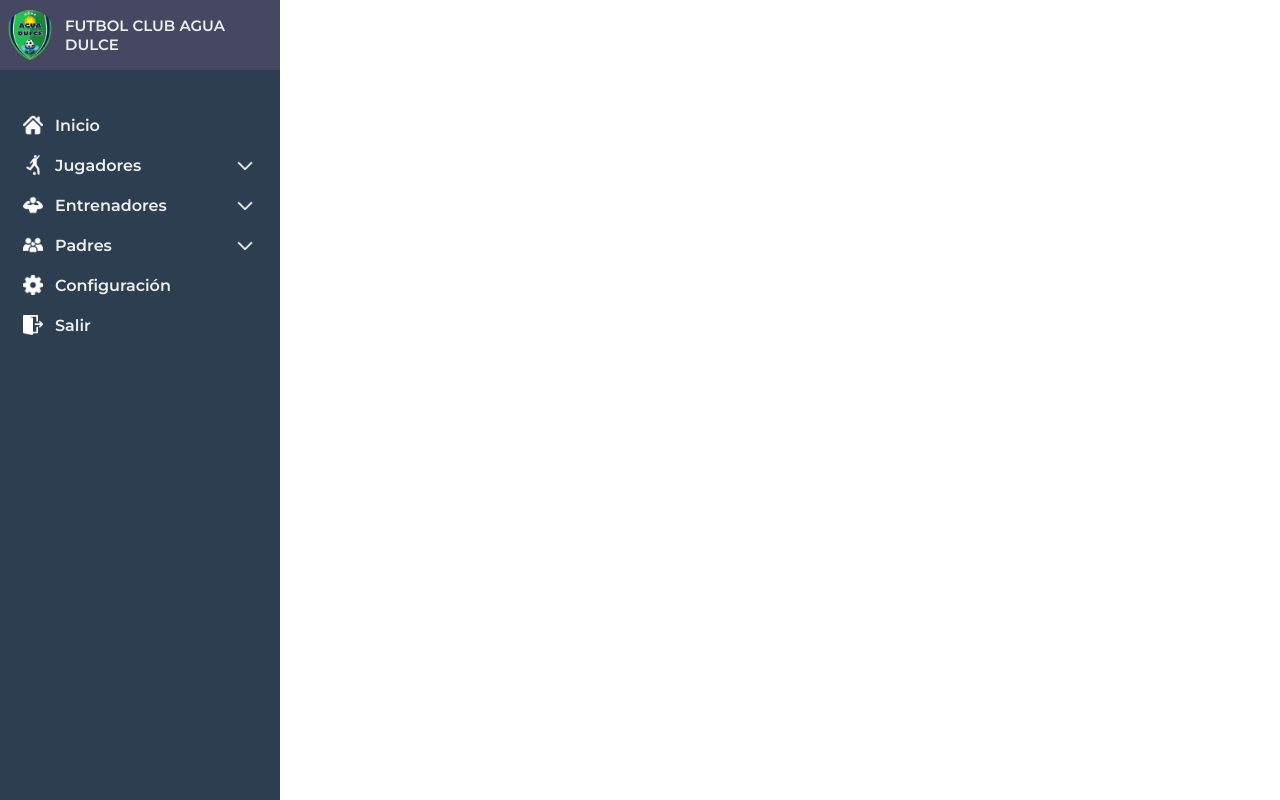
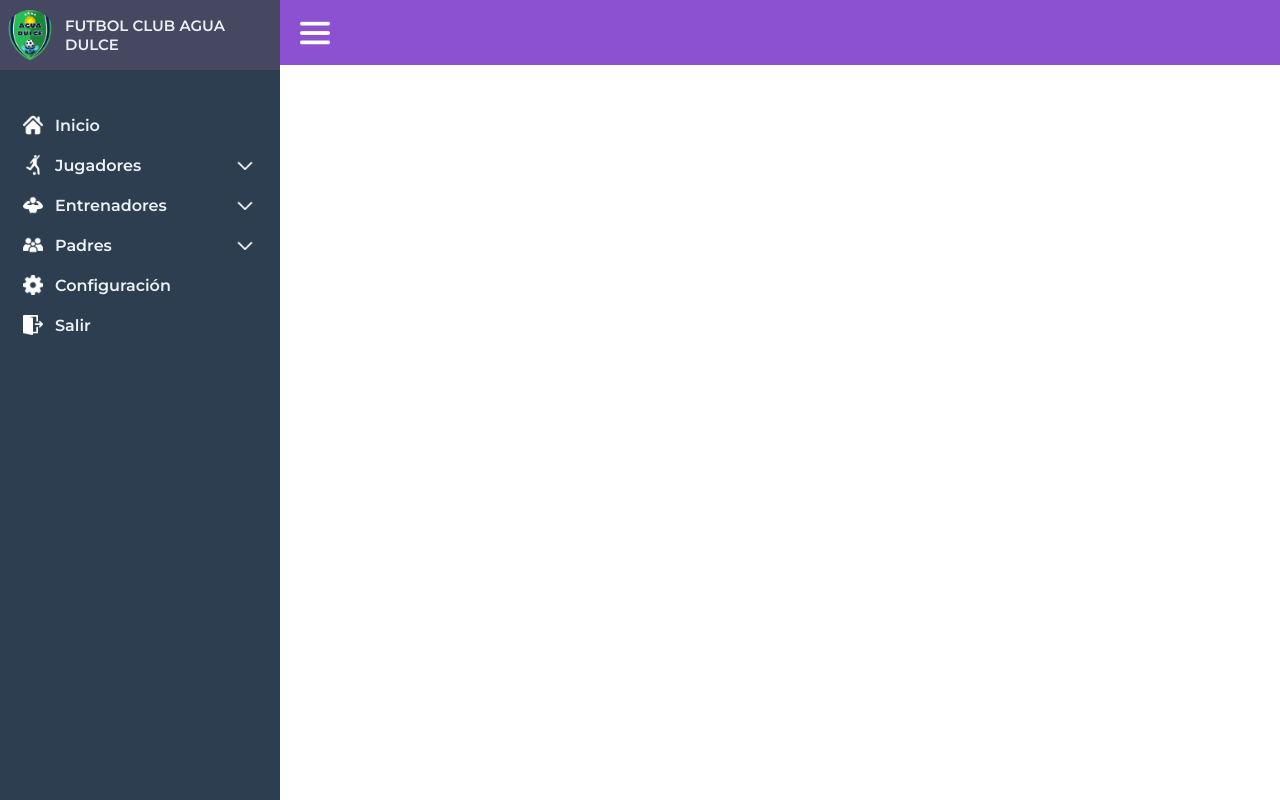
Before and after one commit to Cachume/FutbolClub, a PHP site: page /view/admin/index.html in a window 1280 px wide. Run offline with PHP 8.4, Linux system fonts and the light colour scheme.

Commit message:
Modiify header admin

```diff
--- a/css/index.css
+++ b/css/index.css
@@ -22,6 +22,7 @@
     color: white;
     display: flex;
     flex-direction: column;
+    transition: left 0.3s ease-in-out;
 }
 
 .logo{
@@ -104,3 +105,30 @@
     list-style: none;
     transform: all 0.3s ease-in-out;
 }
+
+.header-main{
+    background:#8b51d0;
+    height: 65px;
+    padding: 20px;
+    display: flex;
+    align-items: center;
+}
+
+.header-main img{
+    width: 30px;
+    cursor: pointer;
+
+}
+
+.index-main{
+    margin-left: 280px;
+    transition: margin-left 0.3s ease-in-out;
+}
+
+.barralateral.oculto{
+    left: -280px;
+}
+
+.index-main.oculto {
+    margin-left: 0px;
+}
--- a/js/index.js
+++ b/js/index.js
@@ -1,7 +1,15 @@
 const submenudrop = document.querySelectorAll(".menu-dropdown");
+const barralateral = document.getElementById("barralateral");
+const menu_btn = document.getElementById("btn-menu");
+
 
 submenudrop.forEach(submenuitem => {
     submenuitem.addEventListener("click", function() {
         submenuitem.classList.toggle("toggle");
     });
 });
+
+menu_btn.addEventListener("click", function(){
+    barralateral.classList.toggle("oculto");
+    document.getElementById("index-main").classList.toggle("oculto");
+})
--- a/view/admin/index.html
+++ b/view/admin/index.html
@@ -7,7 +7,7 @@
     <title>Futbol Club | Panel Administrador</title>
 </head>
 <body>
-    <div class="barralateral">
+    <div class="barralateral" id="barralateral">
         <div class="logo">
             <img src="../../assets/img/club-brand.png" alt="Logo del Futbol Club">
             <span>FUTBOL CLUB AGUA DULCE</span>
@@ -74,6 +74,11 @@
             </ul>
         </div>
     </div>
+    <main class="index-main" id="index-main">
+        <header class="header-main">
+        <img src="../../assets/img/menu.png" alt="" srcset="" id="btn-menu">
+    </header>
+    </main>
 
     <script src="../../js/index.js"></script>
 </body>
```
Also changed, not shown: view/admin/login.html (added, +25 -0 lines), assets/background.jpg (added), assets/img/menu.png (added).
